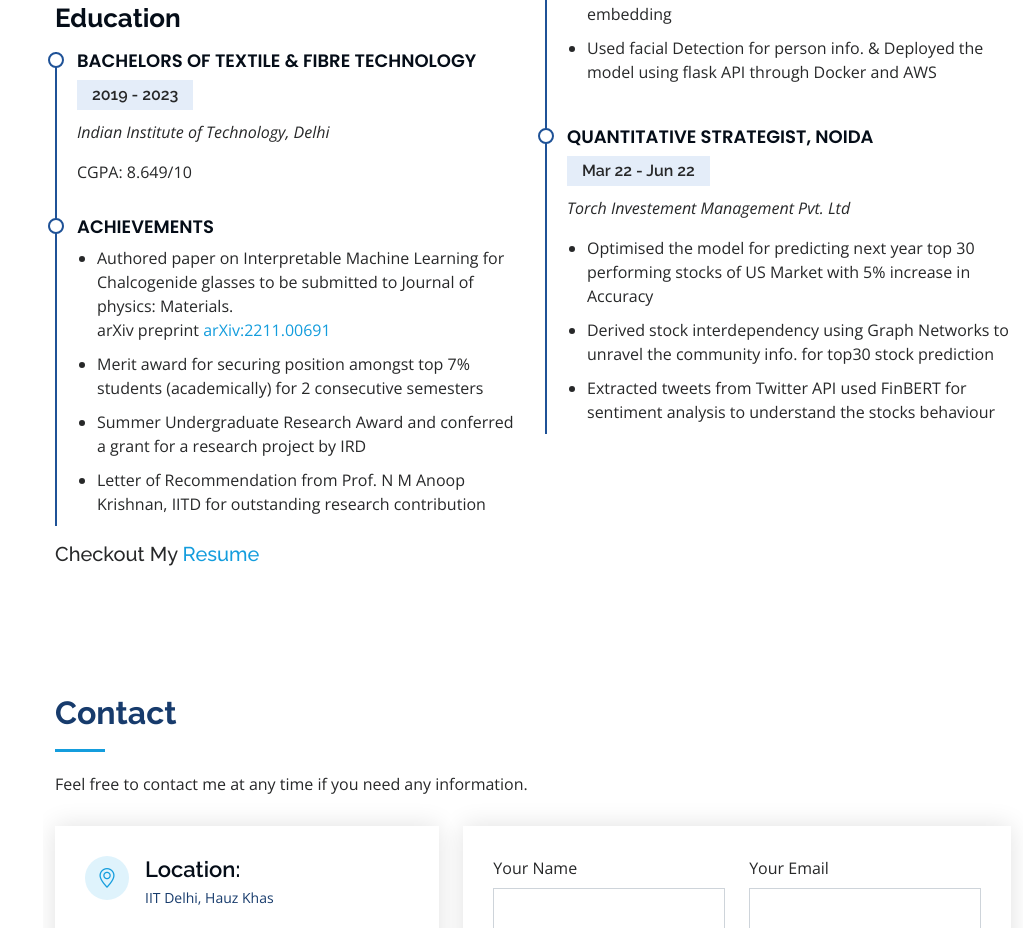
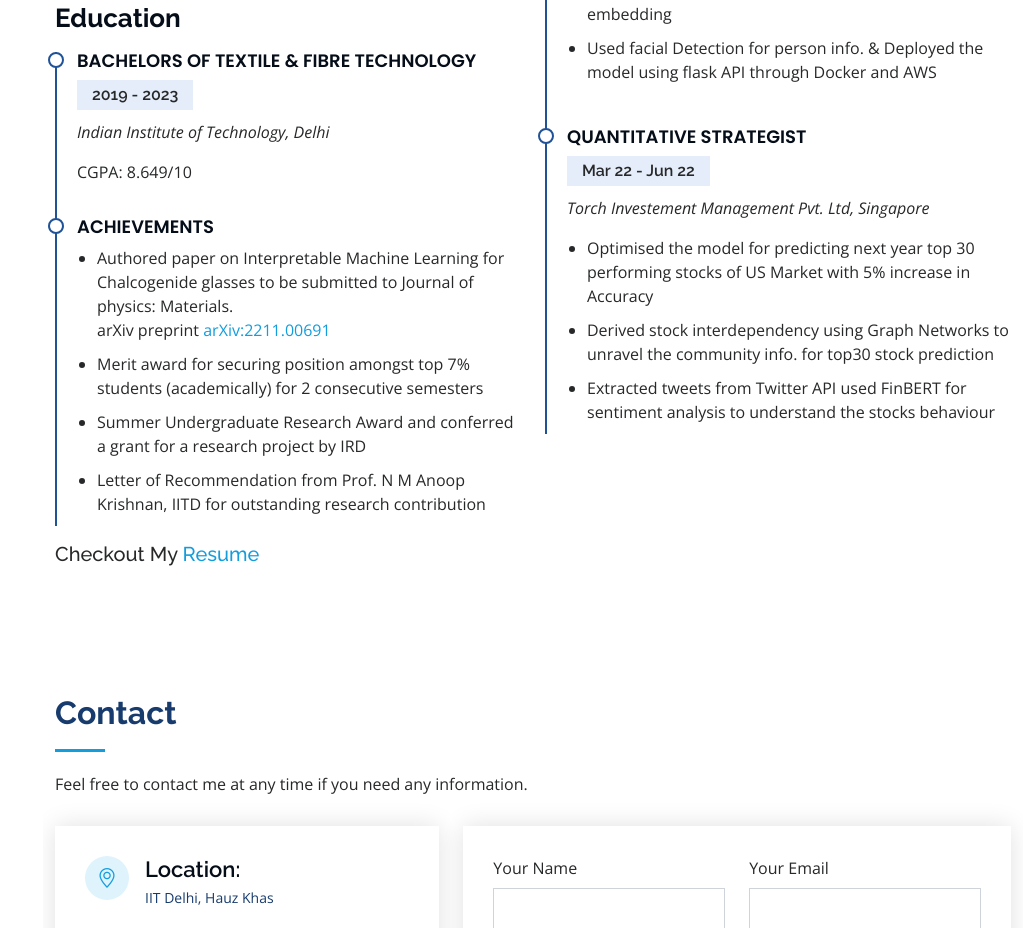
Before and after one commit to sayamsingla2000/sayam-singla, a plain HTML site: page index.html in a window 1280 px wide. Shown: the part 2008-2936 px from the top of the page, without its empty margins (257-1280 px from the left). Drawn offline with nearby package versions, Linux system fonts and the light colour scheme.

Commit message:
Update index.html

```diff
--- a/index.html
+++ b/index.html
@@ -173,9 +173,9 @@
               </ul>
             </div>
             <div class="resume-item">
-              <h4>Quantitative Strategist, Noida</h4>
+              <h4>Quantitative Strategist</h4>
               <h5>Mar 22 - Jun 22</h5>
-              <p><em>Torch Investement Management Pvt. Ltd</em></p>
+              <p><em>Torch Investement Management Pvt. Ltd, Singapore</em></p>
               <ul>
                 <li>Optimised the model for predicting next year top 30 performing stocks of US Market with 5% increase in Accuracy
                 </li><li>Derived stock interdependency using Graph Networks to unravel the community info. for top30 stock prediction
```
